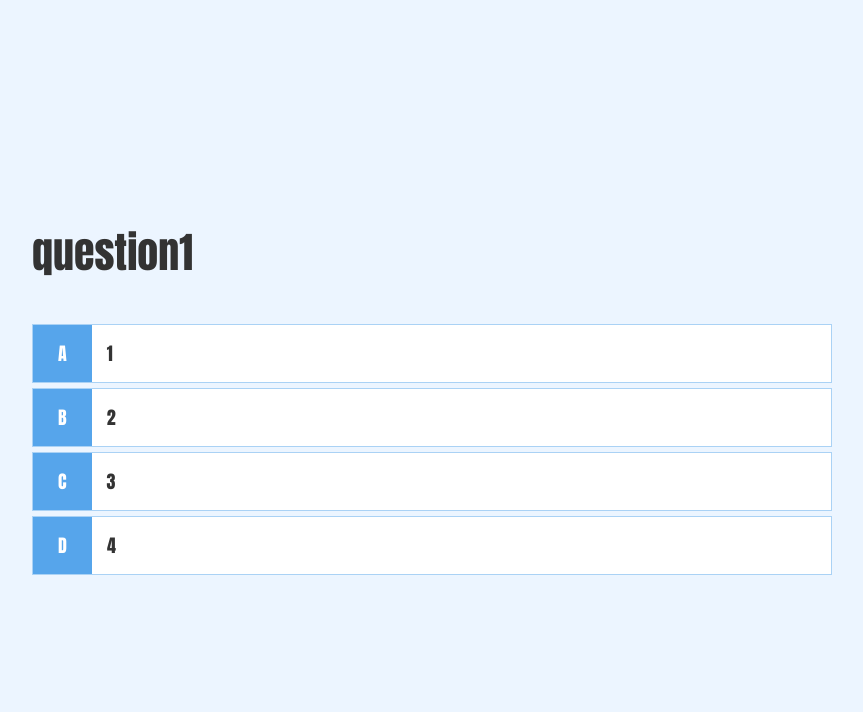
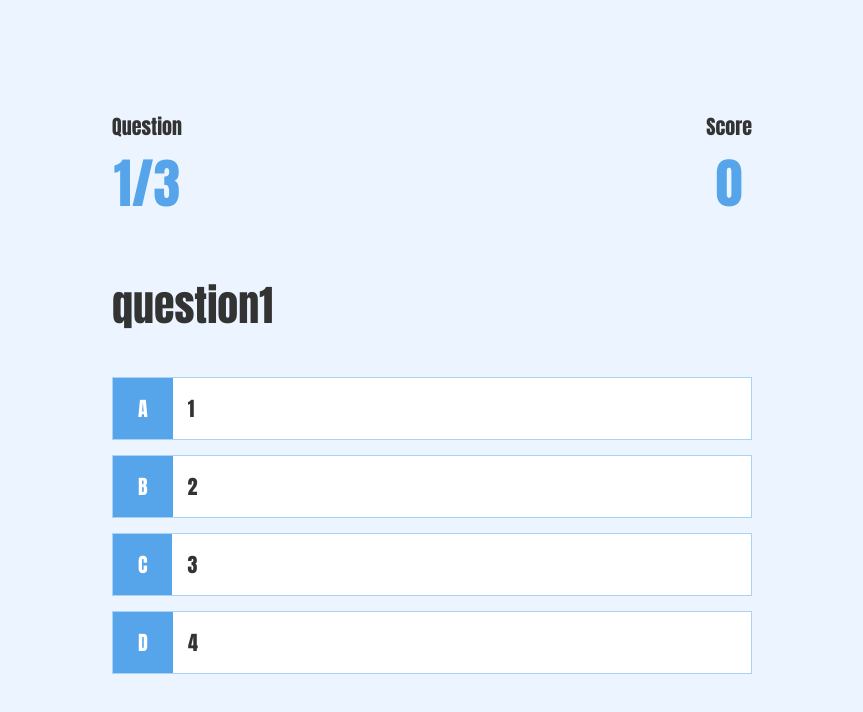
Before and after one commit to ellabryning/quickQuizApp, a website: page game.html in a window 1280 px wide. Shown: the whole page, without its empty margins (208-1071 px from the left). Drawn offline with Linux system fonts and the light colour scheme.

Commit message:
progress

```diff
--- a/app.css
+++ b/app.css
@@ -40,6 +40,11 @@ h3 {
     font-weight: 500;
 }
 
+p {
+    font-size: 2rem;
+    font-weight: 400;
+}
+
 /* UTILITIES */
 
 .container {
@@ -54,6 +59,10 @@ h3 {
 
 .container > * {
     width: 100%;
+}
+
+#game {
+    margin: 10%;
 }
 
 .flex-column {
--- a/game.css
+++ b/game.css
@@ -1,6 +1,6 @@
 .choice-container {
     display: flex;
-    margin-bottom: 0.5rem;
+    margin-bottom: 1.5rem;
     width: 100%;
     font-size: 1.8rem;
     border: 0.1rem solid rgb(86, 165, 235, 0.5);
@@ -26,9 +26,14 @@
 }
 
 .correct {
-    background-color: greenyellow;
+    background-color: rgb(131, 235, 140, 0.9);
 }
 
 .incorrect {
-    background-color: orange;
+    background-color: rgb(250, 91, 55, 0.9);
 }
+
+#hud {
+    display: flex;
+    justify-content: space-between;
+}
--- a/game.html
+++ b/game.html
@@ -11,6 +11,25 @@
     <body>
         <div class="container">
             <div id="game" class="justify-center flex-column">
+                <div id="hud">
+                    <div id="hud-item">
+                        <p class="hud-prefix text-center">
+                            Question
+                        </p>
+                        <h1 class="hud-main-text text-center" id="questionCounter">
+                            1/3
+                        </h1>
+                    </div>
+                    <div id="hud-item">
+                        <p class="hud-prefix text-center">
+                            Score
+                        </p>
+                        <h1 class="hud-main-text text-center" id="score">
+                            0
+                        </h1>
+                    </div>
+                </div>
+
                 <h2 id="question"> What is the answer to this question? </h2>
                 <div class="choice-container">
                     <p class="choice-prefix">A</p>
--- a/game.js
+++ b/game.js
@@ -1,5 +1,8 @@
 const question = document.getElementById('question');
 const choices = Array.from(document.getElementsByClassName('choice-text'));
+const questionCounterText = document.getElementById('questionCounter');
+const scoreText = document.getElementById('score');
+
 
 let currentQuestion = {};
 let acceptingAnswers = false;
@@ -53,20 +56,22 @@ let questions = [
 const correctBonus = 10;
 const maxQuestions = 3;
 
-startGame = () => {
+function startGame () {
     questionCounter = 0;
     score = 0;
     Object.assign(availableQuestions, questions);
     getNewQuestion();
 };
 
-getNewQuestion = () => {
+function getNewQuestion () {
 
     if(availableQuestions.length == 0 || questionCounter >= maxQuestions) {
         return window.location.assign('/end.html');
     }
 
     questionCounter++;
+    questionCounterText.innerText = `${questionCounter}/${maxQuestions}`;
+
     const questionIndex = Math.floor(Math.random() * availableQuestions.length);
     currentQuestion = availableQuestions[questionIndex];
     question.innerText = currentQuestion.question;
@@ -98,4 +103,8 @@ choices.forEach(choice => {
     });
 });
 
+function incrementScore () {
+
+}
+
 startGame();
```
Also changed, not shown: end.html (added, +18 -0 lines), 1 other file.
